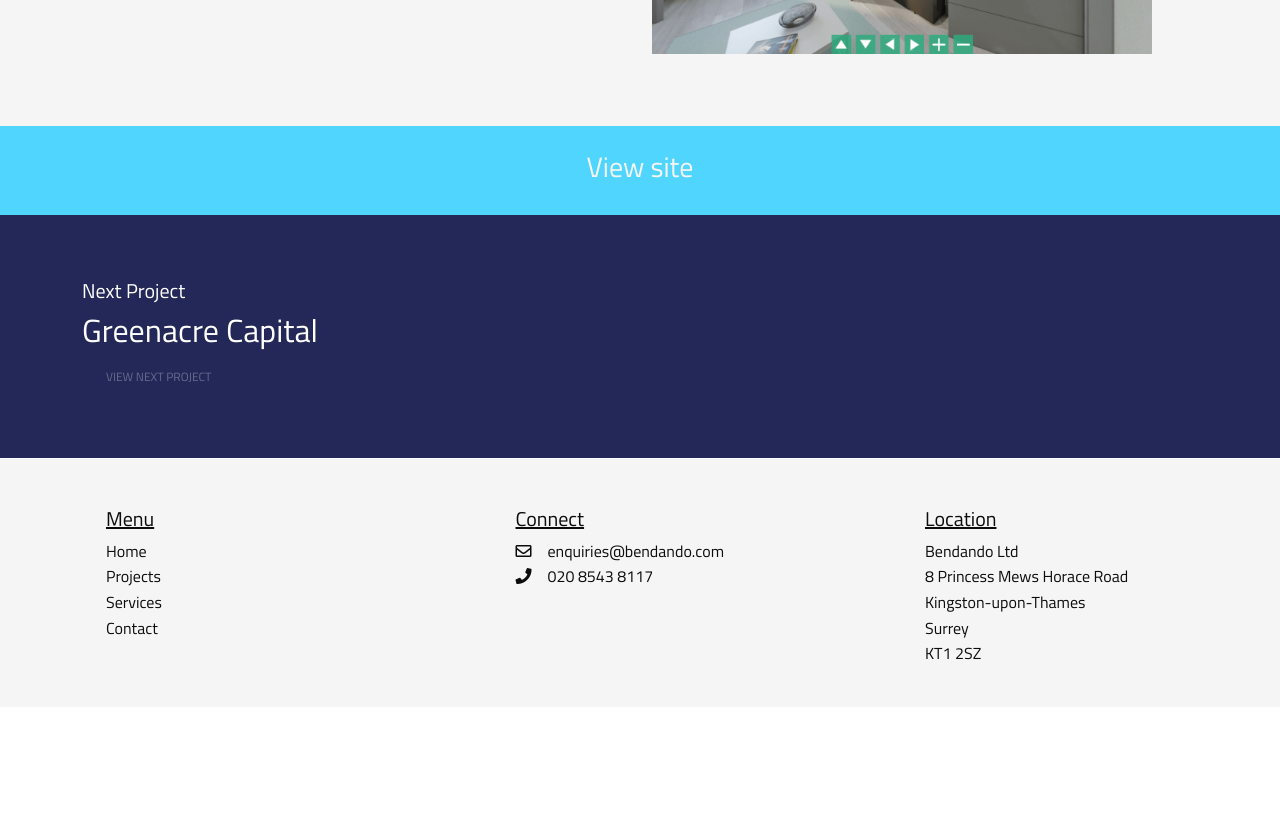
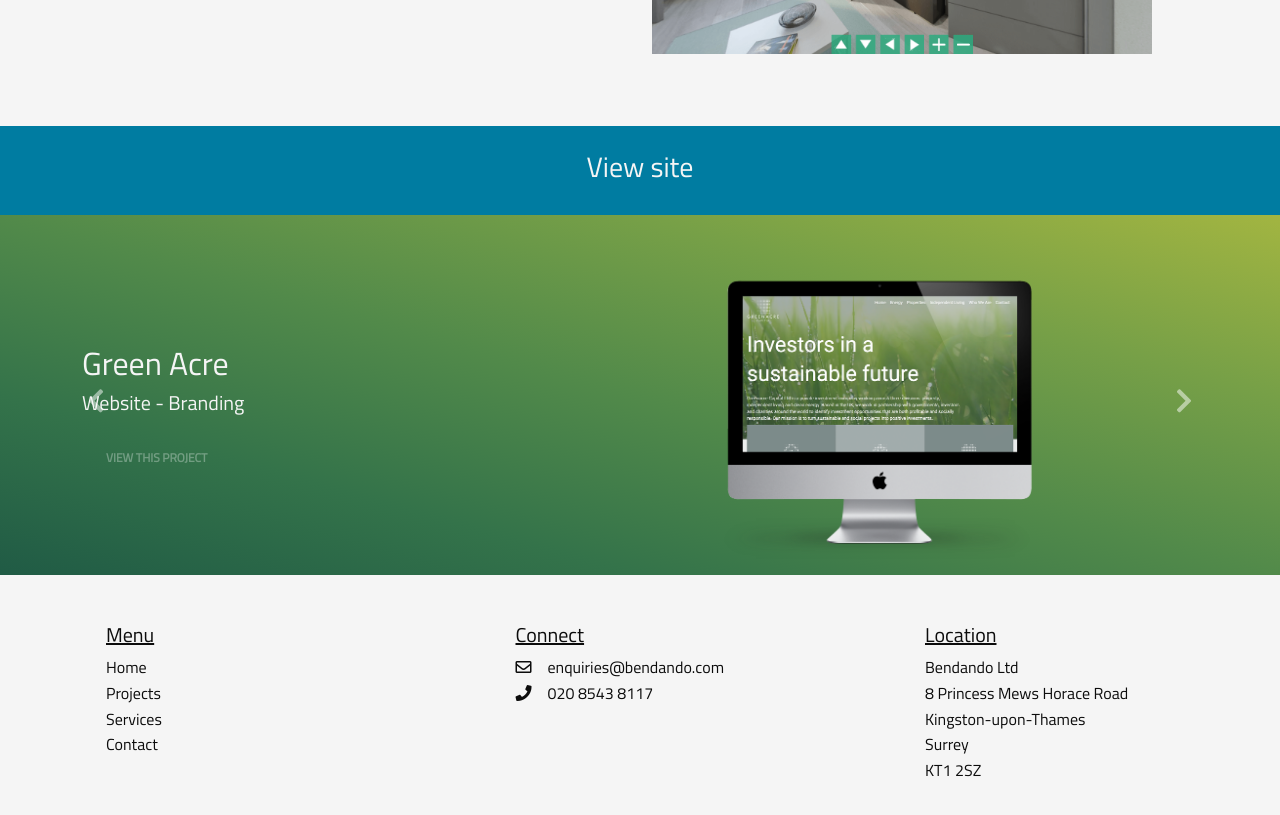
Before and after one commit to bendandoSolo/bendando, a Next.js app: page /win-a-flat in a window 1280 px wide. Shown: the part 2980-3795 px from the top of the page. Before the commit the page ends 3687 px from the top, so only its background shows below. Built offline with nearby package versions, Linux system fonts and the light colour scheme.

Commit message:
Added Carousel to the bottom of each Project page to select next project to view

```diff
--- /dev/null
+++ b/pages/components/Carousel.js
@@ -0,0 +1,128 @@
+import React from "react";
+import Link from "next/link";
+
+const Carousel = ({ p1, p2, p3 }) => {
+  return (
+    <div
+      id="carouselBasicExample"
+      class="carousel slide carousel-fade"
+      data-mdb-ride="carousel"
+    >
+      <div class="carousel-indicators d-none">
+        <button
+          type="button"
+          data-mdb-target="#carouselBasicExample"
+          data-mdb-slide-to="0"
+          class="active"
+          aria-current="true"
+          aria-label="Slide 1"
+        ></button>
+        <button
+          type="button"
+          data-mdb-target="#carouselBasicExample"
+          data-mdb-slide-to="1"
+          aria-label="Slide 2"
+        ></button>
+        <button
+          type="button"
+          data-mdb-target="#carouselBasicExample"
+          data-mdb-slide-to="2"
+          aria-label="Slide 3"
+        ></button>
+      </div>
+
+      <div class="carousel-inner">
+        <div className={`${p1.cName} active`}>
+          <div className="container">
+            <div className="row justify-content-center align-items-center">
+              <div className="col-md-6">
+                <h2>{p1.name}</h2>
+                <h5>{p1.type}</h5>
+                <Link href={p1.url}>
+                  <a>
+                    <button type="button" className="global-btn btn mt-3">
+                      <b>View This Project</b>
+                    </button>
+                  </a>
+                </Link>
+              </div>
+              <div className="col-md-6">
+                <img
+                  src={p1.img}
+                  style={{ height: "40vh", marginTop: "20px" }}
+                />
+              </div>
+            </div>
+          </div>
+        </div>
+        <div class={p2.cName}>
+          <div className="container">
+            <div className="row justify-content-center align-items-center">
+              <div className="col-md-6">
+                <h2>{p2.name}</h2>
+                <h5>{p2.type}</h5>
+                <Link href={p2.url}>
+                  <a>
+                    <button type="button" className="global-btn btn mt-3">
+                      <b>View This Project</b>
+                    </button>
+                  </a>
+                </Link>
+              </div>
+              <div className="col-md-6">
+                <img
+                  src={p2.img}
+                  style={{ height: "40vh", marginTop: "20px" }}
+                />
+              </div>
+            </div>
+          </div>
+        </div>
+        <div class={p3.cName}>
+          <div className="container">
+            <div className="row justify-content-center align-items-center">
+              <div className="col-md-6">
+                <h2>{p3.name}</h2>
+                <h5>{p3.type}</h5>
+                <Link href={p3.url}>
+                  <a>
+                    <button type="button" className="global-btn btn mt-3">
+                      <b>View This Project</b>
+                    </button>
+                  </a>
+                </Link>
+              </div>
+              <div className="col-md-6">
+                <img
+                  src={p3.img}
+                  style={{ height: "40vh", marginTop: "20px" }}
+                />
+              </div>
+            </div>
+          </div>
+        </div>
+      </div>
+
+      <button
+        class="carousel-control-prev"
+        type="button"
+        data-mdb-target="#carouselBasicExample"
+        data-mdb-slide="prev"
+      >
+        <span class="carousel-control-prev-icon" aria-hidden="true"></span>
+        <span class="visually-hidden">Previous</span>
+      </button>
+      <button
+        class="carousel-control-next"
+        type="button"
+        data-mdb-target="#carouselBasicExample"
+        data-mdb-slide="next"
+      >
+        <span class="carousel-control-next-icon" aria-hidden="true"></span>
+        <span class="visually-hidden">Next</span>
+      </button>
+    </div>
+  );
+};
+
+export default Carousel;
--- /dev/null
+++ b/pages/components/CarouselData.js
@@ -0,0 +1,30 @@
+export const CarouselData = {
+  winAFlat: {
+    name: "Win A Flat",
+    type: "Website - Database - Payments",
+    cName: "carousel-item py-4 winaflat",
+    url: "/win-a-flat",
+    img: "images/winaflat/winaflat_mockup.png",
+  },
+  malcolmWall: {
+    name: "Malcolm Wall",
+    type: "Website - Branding - Media Feeds",
+    cName: "carousel-item py-4 malcolm-wall",
+    url: "/malcolm-wall",
+    img: "images/malcolm-wall/mockup.png",
+  },
+  greenAcre: {
+    name: "Green Acre",
+    type: "Website - Branding",
+    cName: "carousel-item py-4 green-acre",
+    url: "/win-a-flat",
+    img: "images/green-acre/mockup.png",
+  },
+  tenantHub: {
+    name: "Tenants Hub",
+    type: "App - Website - Database",
+    cName: "carousel-item py-4 tenants-hub",
+    url: "/tenants-hub",
+    img: "images/tenant-hub/mockup.png",
+  },
+};
--- a/pages/components/NextProject.js
+++ /dev/null
@@ -1,26 +0,0 @@
-import React from "react";
-import Link from "next/link";
-
-const NextProject = ({ project, url }) => {
-  return (
-    <div className="project-end ">
-      <div className="container">
-        <div className="row">
-          <div className="col-md-4">
-            <h5>Next Project</h5>
-            <h2>{project}</h2>
-            <Link href={url}>
-              <a>
-                <button type="button" className="btn global-btn">
-                  View Next Project
-                </button>
-              </a>
-            </Link>
-          </div>
-        </div>
-      </div>
-    </div>
-  );
-};
-
-export default NextProject;
--- a/pages/win-a-flat.js
+++ b/pages/win-a-flat.js
@@ -3,7 +3,8 @@ import Navbar from "./components/Navbar";
 import Footer from "./components/Footer";
 import ProjectBanner from "./components/ProjectBanner";
 import ViewSite from "./components/ViewSite";
-import NextProject from "./components/NextProject";
+import Carousel from "./components/Carousel";
+import { CarouselData } from "./components/CarouselData";
 
 export default function winflat() {
   let features = [
@@ -109,7 +110,11 @@ export default function winflat() {
           </div>
         </div>
         <ViewSite url="/" cName="winaflat" />
-        <NextProject project="Greenacre Capital" url="/green-acre" />
+        <Carousel
+          p1={CarouselData.greenAcre}
+          p2={CarouselData.malcolmWall}
+          p3={CarouselData.tenantHub}
+        />
       </div>
       <Footer />
     </div>
--- a/styles/globals.css
+++ b/styles/globals.css
@@ -233,7 +233,7 @@ ul {
 /* winaflat */
 
 .winaflat {
-  background: rgba(80, 213, 255, 1) 97%;
+  background: #007ca1;
   color: whitesmoke;
 }
 
@@ -377,14 +377,9 @@ footer a:hover {
   outline: none;
 }
 
-/* .form-input::placeholder {
-  color: lightgray;
-} */
-
 .error-validation {
   color: red !important;
   font-size: 11px;
-  /* margin-left: 1rem; */
   margin-bottom: 1rem;
 }
 
@@ -500,6 +495,12 @@ footer a:hover {
   }
 }
 
+@media screen and (max-width: 767px) {
+  .project-pane {
+    height: 80vh;
+  }
+}
+
 .project-img {
   object-fit: cover;
   height: 100%;
@@ -519,9 +520,6 @@ footer a:hover {
   padding-left: 1rem;
 }
 
-.project-des h5 {
-}
-
 .project-des p {
   margin-bottom: 0;
 }
@@ -530,3 +528,24 @@ footer a:hover {
   transform: scale(1.1);
   transition: 0.8s ease;
 }
+
+/*  */
+
+.carousel {
+  height: 45vh;
+  position: relative;
+}
+
+.carousel-inner .active {
+  height: 45vh;
+}
+
+.carousel-caption {
+  margin-left: 2rem;
+  text-align: start;
+}
+
+.carousel-control-prev,
+.carousel-control-next {
+  border: 0;
+}
```
Also changed, not shown: pages/components/ServiceCard.js (+4 -5 lines), pages/green-acre.js (+7 -2 lines), pages/malcolm-wall.js (+7 -2 lines), pages/projects.js (+4 -100 lines), pages/tenants-hub.js (+7 -17 lines), public/images/winaflat/winaflat_mockup.png (added).
